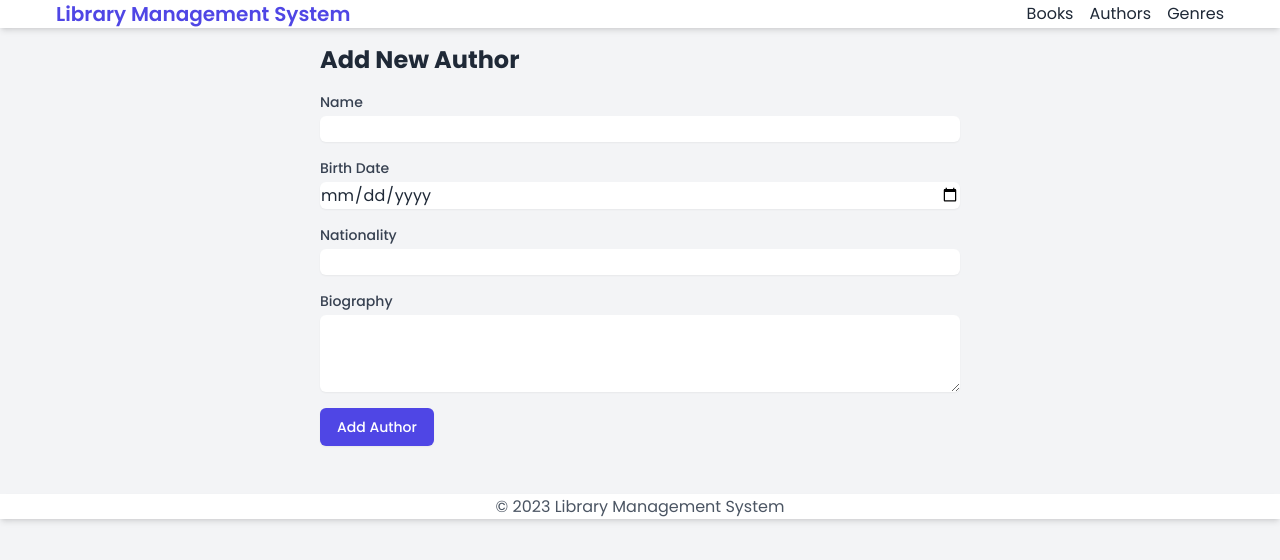
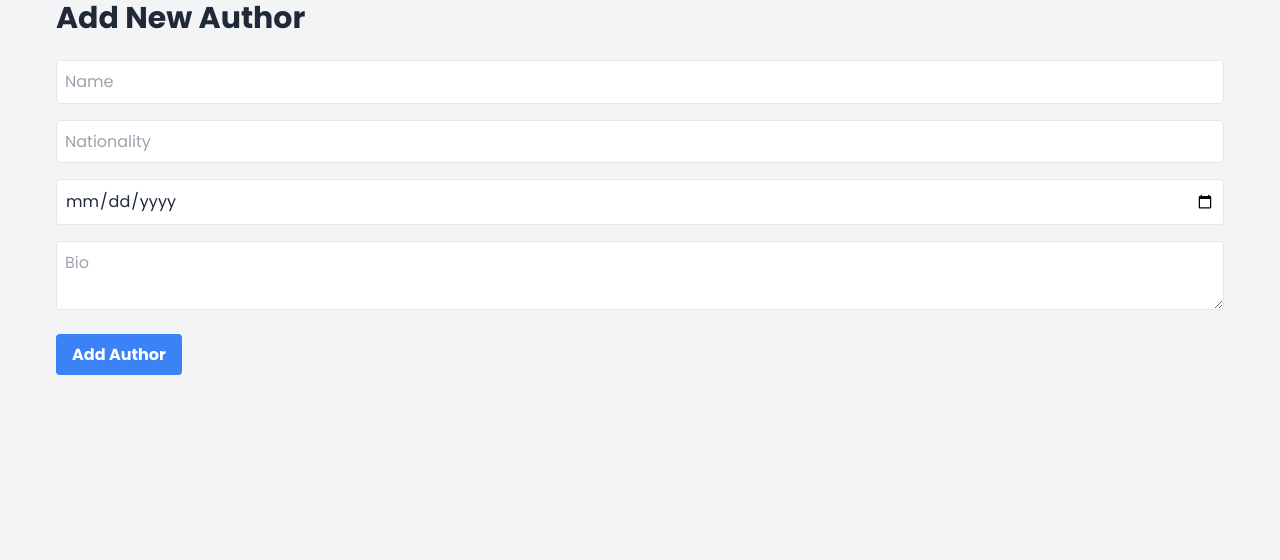
Before and after one commit to Senghurk/library-management-system, a Next.js app: page /authors/add in a window 1280 px wide. Shown: the top 560 px of the page. Built offline with nearby package versions, Linux system fonts and the light colour scheme.

Commit message:
Update the necessary components and API

```diff
--- a/pages/authors/[id].js
+++ b/pages/authors/[id].js
@@ -1,17 +1,16 @@
-import { useState, useEffect } from 'react';
+import React, { useState, useEffect } from 'react';
 import { useRouter } from 'next/router';
-import Layout from '../../components/Layout';
-import Link from 'next/link';
 
-export default function AuthorDetails() {
+const AuthorDetails = () => {
   const [author, setAuthor] = useState(null);
-  const [isLoading, setIsLoading] = useState(true);
+  const [loading, setLoading] = useState(true);
+  const [error, setError] = useState(null);
   const router = useRouter();
   const { id } = router.query;
 
   useEffect(() => {
-    if (id) {
-      async function fetchAuthor() {
+    const fetchAuthor = async () => {
+      if (!id) return;
       try {
         const response = await fetch(`/api/authors/${id}`);
         if (!response.ok) {
@@ -19,35 +18,28 @@ export default function AuthorDetails() {
         }
         const data = await response.json();
         setAuthor(data);
-        } catch (error) {
-          console.error('Error fetching author:', error);
+      } catch (err) {
+        setError(err.message);
       } finally {
-          setIsLoading(false);
+        setLoading(false);
       }
-      }
+    };
+
     fetchAuthor();
-    }
   }, [id]);
 
-  if (isLoading) {
-    return <Layout>Loading...</Layout>;
-  }
-
-  if (!author) {
-    return <Layout>Author not found</Layout>;
-  }
+  if (loading) return <div className="text-center mt-8 text-xl">Loading author details...</div>;
+  if (error) return <div className="text-center mt-8 text-xl text-red-500">Error: {error}</div>;
+  if (!author) return <div className="text-center mt-8 text-xl">Author not found.</div>;
 
   return (
-    <Layout title={`${author.name} | Library Management System`}>
-      <div className="max-w-4xl mx-auto p-4">
-        <h1 className="text-3xl font-bold mb-4">{author.name}</h1>
-        <p className="text-lg mb-2">Nationality: {author.nationality}</p>
-        <p className="text-lg mb-2">Birth Date: {author.birthdate}</p>
-        <p className="text-lg mb-4">Bio: {author.bio}</p>
-        <Link href="/authors" className="bg-blue-500 hover:bg-blue-700 text-white font-bold py-2 px-4 rounded">
-          Back to Authors
-        </Link>
+    <div className="container mx-auto px-4 py-8">
+      <h1 className="text-3xl font-bold mb-6">{author.name}</h1>
+      <p><strong>Nationality:</strong> {author.nationality}</p>
+      <p><strong>Born:</strong> {new Date(author.birthDate).toLocaleDateString()}</p>
+      <p><strong>Bio:</strong> {author.bio}</p>
     </div>
-    </Layout>
   );
-}
+};
+
+export default AuthorDetails;
--- a/pages/authors/[id]/edit.js
+++ b/pages/authors/[id]/edit.js
@@ -1,25 +1,37 @@
 import React, { useState, useEffect } from 'react';
 import { useRouter } from 'next/router';
-import Layout from '@/components/Layout';
 
-const EditAuthorPage = () => {
+const EditAuthor = () => {
   const [author, setAuthor] = useState(null);
+  const [name, setName] = useState('');
+  const [nationality, setNationality] = useState('');
+  const [birthDate, setBirthDate] = useState('');
+  const [bio, setBio] = useState('');
+  const [error, setError] = useState(null);
   const router = useRouter();
   const { id } = router.query;
 
   useEffect(() => {
-    if (id) {
-      fetch(`/api/authors/${id}`)
-        .then(response => response.json())
-        .then(data => setAuthor(data))
-        .catch(error => console.error('Failed to fetch author:', error));
+    const fetchAuthor = async () => {
+      if (!id) return;
+      try {
+        const response = await fetch(`/api/authors/${id}`);
+        if (!response.ok) {
+          throw new Error('Failed to fetch author');
         }
+        const data = await response.json();
+        setAuthor(data);
+        setName(data.name);
+        setNationality(data.nationality);
+        setBirthDate(data.birthDate);
+        setBio(data.bio);
+      } catch (err) {
+        setError(err.message);
+      }
+    };
+
+    fetchAuthor();
   }, [id]);
-
-  const handleChange = (e) => {
-    const { name, value } = e.target;
-    setAuthor(prev => ({ ...prev, [name]: value }));
-  };
 
   const handleSubmit = async (e) => {
     e.preventDefault();
@@ -29,82 +41,57 @@ const EditAuthorPage = () => {
         headers: {
           'Content-Type': 'application/json',
         },
-        body: JSON.stringify(author),
+        body: JSON.stringify({ name, nationality, birthDate, bio }),
       });
-      if (response.ok) {
-        router.push('/authors');
-      } else {
+      if (!response.ok) {
         throw new Error('Failed to update author');
       }
-    } catch (error) {
-      console.error('Failed to update author:', error);
-      // You might want to show an error message to the user here
+      router.push(`/authors/${id}`);
+    } catch (err) {
+      setError(err.message);
     }
   };
 
-  if (!author) {
-    return <Layout><div>Loading...</div></Layout>;
-  }
+  if (!author) return <div className="text-center mt-8 text-xl">Loading author details...</div>;
 
   return (
-    <Layout>
-      <div className="max-w-2xl mx-auto mt-8">
-        <h1 className="text-2xl font-bold mb-4">Edit Author</h1>
+    <div className="container mx-auto px-4 py-8">
+      <h1 className="text-3xl font-bold mb-6">Edit Author</h1>
       <form onSubmit={handleSubmit} className="space-y-4">
-          <div>
-            <label htmlFor="name" className="block text-sm font-medium text-gray-700">Name</label>
         <input
           type="text"
-              id="name"
-              name="name"
-              value={author.name}
-              onChange={handleChange}
-              required
-              className="mt-1 block w-full rounded-md border-gray-300 shadow-sm focus:border-indigo-300 focus:ring focus:ring-indigo-200 focus:ring-opacity-50"
+          value={name}
+          onChange={(e) => setName(e.target.value)}
+          placeholder="Name"
+          className="w-full p-2 border rounded"
         />
-          </div>
-          <div>
-            <label htmlFor="biography" className="block text-sm font-medium text-gray-700">Biography</label>
-            <textarea
-              id="biography"
-              name="biography"
-              value={author.biography}
-              onChange={handleChange}
-              rows="3"
-              className="mt-1 block w-full rounded-md border-gray-300 shadow-sm focus:border-indigo-300 focus:ring focus:ring-indigo-200 focus:ring-opacity-50"
-            ></textarea>
-          </div>
-          <div>
-            <label htmlFor="birthDate" className="block text-sm font-medium text-gray-700">Birth Date</label>
+        <input
+          type="text"
+          value={nationality}
+          onChange={(e) => setNationality(e.target.value)}
+          placeholder="Nationality"
+          className="w-full p-2 border rounded"
+        />
         <input
           type="date"
-              id="birthDate"
-              name="birthDate"
-              value={author.birthDate}
-              onChange={handleChange}
-              className="mt-1 block w-full rounded-md border-gray-300 shadow-sm focus:border-indigo-300 focus:ring focus:ring-indigo-200 focus:ring-opacity-50"
+          value={birthDate}
+          onChange={(e) => setBirthDate(e.target.value)}
+          placeholder="Birth Date"
+          className="w-full p-2 border rounded"
         />
-          </div>
-          <div>
-            <label htmlFor="nationality" className="block text-sm font-medium text-gray-700">Nationality</label>
-            <input
-              type="text"
-              id="nationality"
-              name="nationality"
-              value={author.nationality}
-              onChange={handleChange}
-              className="mt-1 block w-full rounded-md border-gray-300 shadow-sm focus:border-indigo-300 focus:ring focus:ring-indigo-200 focus:ring-opacity-50"
+        <textarea
+          value={bio}
+          onChange={(e) => setBio(e.target.value)}
+          placeholder="Bio"
+          className="w-full p-2 border rounded"
         />
-          </div>
-          <div>
-            <button type="submit" className="inline-flex justify-center py-2 px-4 border border-transparent shadow-sm text-sm font-medium rounded-md text-white bg-indigo-600 hover:bg-indigo-700 focus:outline-none focus:ring-2 focus:ring-offset-2 focus:ring-indigo-500">
+        {error && <div className="text-red-500">{error}</div>}
+        <button type="submit" className="bg-blue-500 hover:bg-blue-700 text-white font-bold py-2 px-4 rounded">
           Update Author
         </button>
-          </div>
       </form>
     </div>
-    </Layout>
   );
 };
 
-export default EditAuthorPage;
+export default EditAuthor;
--- a/pages/authors/add.js
+++ b/pages/authors/add.js
@@ -1,22 +1,13 @@
-import { useState } from 'react';
+import React, { useState } from 'react';
 import { useRouter } from 'next/router';
-import Layout from '../../components/Layout';
-import { useNotification } from '../../contexts/NotificationContext';
 
-export default function AddAuthor() {
+const AddAuthor = () => {
+  const [name, setName] = useState('');
+  const [nationality, setNationality] = useState('');
+  const [birthDate, setBirthDate] = useState('');
+  const [bio, setBio] = useState('');
+  const [error, setError] = useState(null);
   const router = useRouter();
-  const { showNotification } = useNotification();
-  const [author, setAuthor] = useState({
-    name: '',
-    birthDate: '',
-    nationality: '',
-    biography: ''
-  });
-
-  const handleChange = (e) => {
-    const { name, value } = e.target;
-    setAuthor(prev => ({ ...prev, [name]: value }));
-  };
 
   const handleSubmit = async (e) => {
     e.preventDefault();
@@ -26,80 +17,55 @@ export default function AddAuthor() {
         headers: {
           'Content-Type': 'application/json',
         },
-        body: JSON.stringify(author),
+        body: JSON.stringify({ name, nationality, birthDate, bio }),
       });
-
-      if (response.ok) {
-        showNotification('Author added successfully', 'success');
-        router.push('/authors');
-      } else {
+      if (!response.ok) {
         throw new Error('Failed to add author');
       }
-    } catch (error) {
-      console.error('Error adding author:', error);
-      showNotification('Failed to add author', 'error');
+      router.push('/authors');
+    } catch (err) {
+      setError(err.message);
     }
   };
 
   return (
-    <Layout title="Add New Author | Library Management System">
-      <div className="max-w-2xl mx-auto p-4">
-        <h1 className="text-2xl font-bold mb-4">Add New Author</h1>
+    <div className="container mx-auto px-4 py-8">
+      <h1 className="text-3xl font-bold mb-6">Add New Author</h1>
       <form onSubmit={handleSubmit} className="space-y-4">
-          <div>
-            <label htmlFor="name" className="block text-sm font-medium text-gray-700">Name</label>
         <input
           type="text"
-              name="name"
-              id="name"
-              value={author.name}
-              onChange={handleChange}
-              required
-              className="mt-1 block w-full rounded-md border-gray-300 shadow-sm focus:border-indigo-300 focus:ring focus:ring-indigo-200 focus:ring-opacity-50"
+          value={name}
+          onChange={(e) => setName(e.target.value)}
+          placeholder="Name"
+          className="w-full p-2 border rounded"
         />
-          </div>
-          <div>
-            <label htmlFor="birthDate" className="block text-sm font-medium text-gray-700">Birth Date</label>
+        <input
+          type="text"
+          value={nationality}
+          onChange={(e) => setNationality(e.target.value)}
+          placeholder="Nationality"
+          className="w-full p-2 border rounded"
+        />
         <input
           type="date"
-              name="birthDate"
-              id="birthDate"
-              value={author.birthDate}
-              onChange={handleChange}
-              required
-              className="mt-1 block w-full rounded-md border-gray-300 shadow-sm focus:border-indigo-300 focus:ring focus:ring-indigo-200 focus:ring-opacity-50"
+          value={birthDate}
+          onChange={(e) => setBirthDate(e.target.value)}
+          placeholder="Birth Date"
+          className="w-full p-2 border rounded"
         />
-          </div>
-          <div>
-            <label htmlFor="nationality" className="block text-sm font-medium text-gray-700">Nationality</label>
-            <input
-              type="text"
-              name="nationality"
-              id="nationality"
-              value={author.nationality}
-              onChange={handleChange}
-              required
-              className="mt-1 block w-full rounded-md border-gray-300 shadow-sm focus:border-indigo-300 focus:ring focus:ring-indigo-200 focus:ring-opacity-50"
+        <textarea
+          value={bio}
+          onChange={(e) => setBio(e.target.value)}
+          placeholder="Bio"
+          className="w-full p-2 border rounded"
         />
-          </div>
-          <div>
-            <label htmlFor="biography" className="block text-sm font-medium text-gray-700">Biography</label>
-            <textarea
-              name="biography"
-              id="biography"
-              value={author.biography}
-              onChange={handleChange}
-              rows="3"
-              className="mt-1 block w-full rounded-md border-gray-300 shadow-sm focus:border-indigo-300 focus:ring focus:ring-indigo-200 focus:ring-opacity-50"
-            ></textarea>
-          </div>
-          <div>
-            <button type="submit" className="inline-flex justify-center py-2 px-4 border border-transparent shadow-sm text-sm font-medium rounded-md text-white bg-indigo-600 hover:bg-indigo-700 focus:outline-none focus:ring-2 focus:ring-offset-2 focus:ring-indigo-500">
+        {error && <div className="text-red-500">{error}</div>}
+        <button type="submit" className="bg-blue-500 hover:bg-blue-700 text-white font-bold py-2 px-4 rounded">
           Add Author
         </button>
-          </div>
       </form>
     </div>
-    </Layout>
   );
-}
+};
+
+export default AddAuthor;
--- a/pages/authors/index.js
+++ b/pages/authors/index.js
@@ -1,21 +1,57 @@
-import Layout from '@/components/Layout';
-import AuthorList from '@/components/authors/AuthorList';
-import { getAllAuthors } from '@/lib/db';
+import React, { useState, useEffect } from 'react';
+import Link from 'next/link';
 
-export default function AuthorsPage({ initialAuthors }) {
+const AuthorList = () => {
+  const [authors, setAuthors] = useState([]);
+  const [loading, setLoading] = useState(true);
+  const [error, setError] = useState(null);
+
+  useEffect(() => {
+    const fetchAuthors = async () => {
+      try {
+        const response = await fetch('/api/authors');
+        if (!response.ok) {
+          throw new Error('Failed to fetch authors');
+        }
+        const data = await response.json();
+        setAuthors(data);
+      } catch (err) {
+        setError(err.message);
+      } finally {
+        setLoading(false);
+      }
+    };
+
+    fetchAuthors();
+  }, []);
+
+  if (loading) return <div className="text-center mt-8 text-xl">Loading authors...</div>;
+  if (error) return <div className="text-center mt-8 text-xl text-red-500">Error: {error}</div>;
+  if (authors.length === 0) return <div className="text-center mt-8 text-xl">No authors found. Add some authors to get started!</div>;
+
   return (
-    <Layout>
-      <AuthorList initialAuthors={initialAuthors} />
-    </Layout>
+    <div className="container mx-auto px-4 py-8">
+      <h1 className="text-3xl font-bold mb-6">Author List</h1>
+      <Link href="/authors/add" className="bg-blue-500 hover:bg-blue-700 text-white font-bold py-2 px-4 rounded">
+        Add New Author
+      </Link>
+      <ul className="mt-6 space-y-4">
+        {authors.map(author => (
+          <li key={author.id} className="bg-white shadow-md rounded-lg p-6 flex justify-between items-center">
+            <div>
+              <span className="text-lg font-semibold">{author.name}</span>
+              <p className="text-sm text-gray-600">{author.nationality}</p>
+              <p className="text-sm text-gray-600">Born: {new Date(author.birthDate).toLocaleDateString()}</p>
+            </div>
+            <div className="space-x-2">
+              <Link href={`/authors/${author.id}`} className="text-blue-500 hover:text-blue-700">View</Link>
+              <Link href={`/authors/${author.id}/edit`} className="text-green-500 hover:text-green-700">Edit</Link>
+            </div>
+          </li>
+        ))}
+      </ul>
+    </div>
   );
-}
+};
 
-export async function getServerSideProps() {
-  try {
-    const authors = await getAllAuthors();
-    return { props: { initialAuthors: authors } };
-  } catch (error) {
-    console.error('Failed to fetch authors:', error);
-    return { props: { initialAuthors: [] } };
-  }
-}
+export default AuthorList;
```
Lines whose indentation alone changed are shown as unchanged.
